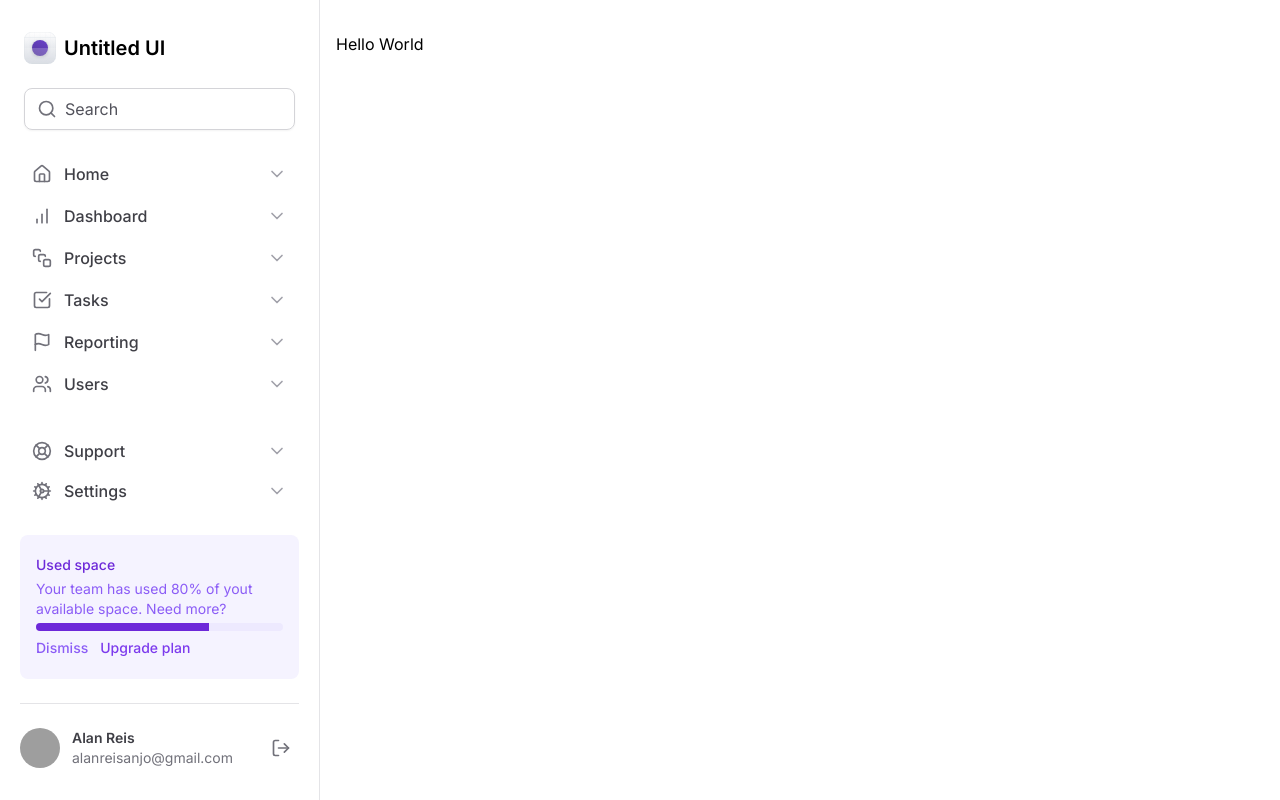
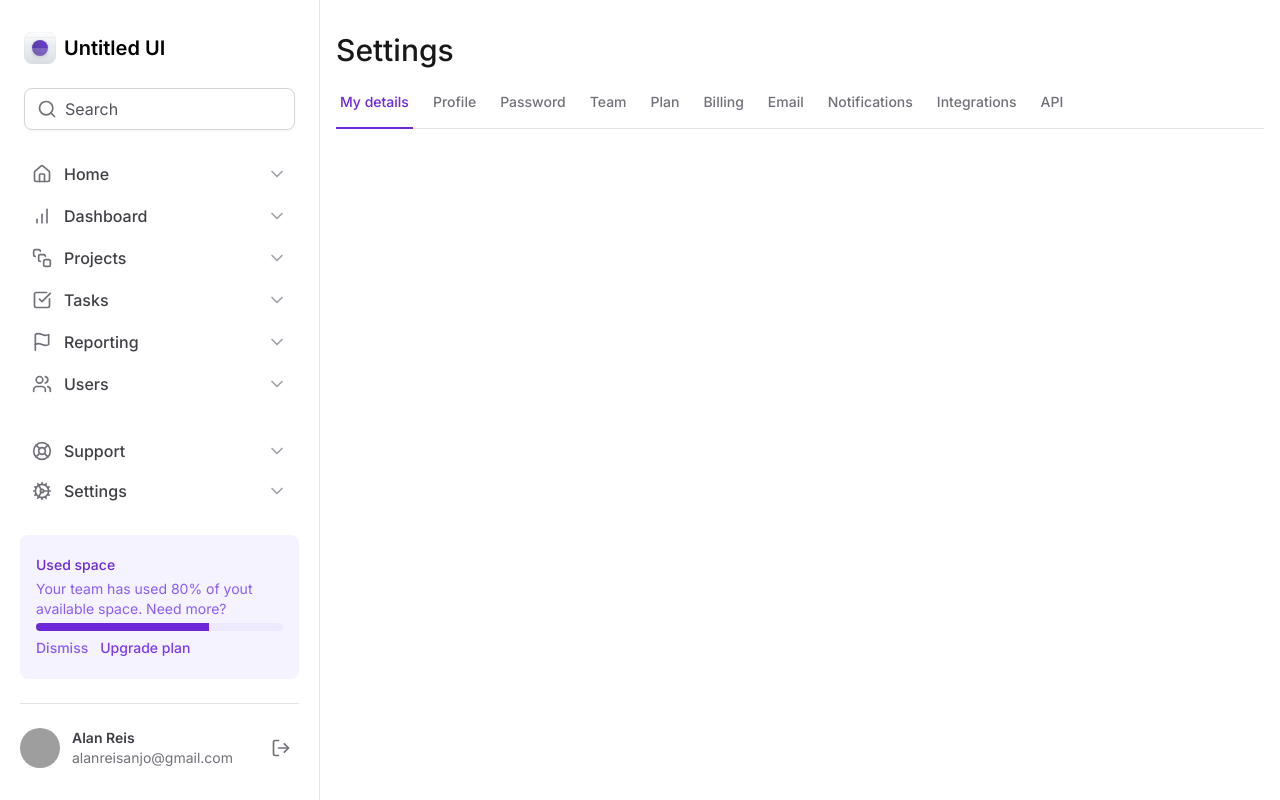
Before and after one commit to Hoyasumii/rocketseat-tailwind, a Next.js app: page / in a window 1280 px wide. Built offline with nearby package versions, Linux system fonts and the light colour scheme; grey boxes are pictures that could not be loaded.

Commit message:
Adição das tabs

```diff
--- a/app/layout.tsx
+++ b/app/layout.tsx
@@ -18,7 +18,7 @@ export default function RootLayout({
   children: React.ReactNode;
 }>) {
   return (
-    <html lang="en">
+    <html lang="en" className="antialiased">
       <body className={`${InterFont.className} min-h-svh grid grid-cols-app`}>
         <Sidebar />
         <main className="px-4 pb-12 pt-8">{children}</main>
--- a/app/page.tsx
+++ b/app/page.tsx
@@ -1,3 +1,10 @@
+import { Tabs } from "@/components";
+
 export default function Home() {
-  return <>Hello World</>;
+  return (
+    <>
+      <h1 className="text-3xl font-medium text-zinc-900">Settings</h1>
+      <Tabs />
+    </>
+  );
 }
--- /dev/null
+++ b/components/Tabs/TabItem.tsx
@@ -0,0 +1,24 @@
+"use client";
+
+import * as Tabs from "@radix-ui/react-tabs";
+import { motion } from "framer-motion";
+
+type Props = {
+  title: string;
+  selected?: boolean;
+};
+
+export function TabItem({ title, selected = false }: Props) {
+  return (
+    <Tabs.Trigger
+      value={title}
+      className="relative px-1 pb-4 text-sm font-medium text-zinc-500 hover:text-violet-700 data-[state=active]:text-violet-700"
+    >
+      <span>{title}</span>
+
+      {selected && (
+        <motion.div layoutId="activeTab" className="absolute -bottom-px left-0 right-0 h-0.5 bg-violet-700" />
+      )}
+    </Tabs.Trigger>
+  );
+}
--- /dev/null
+++ b/components/Tabs/index.tsx
@@ -0,0 +1,26 @@
+"use client";
+
+import * as RadixTabs from "@radix-ui/react-tabs";
+import { TabItem } from "./TabItem";
+import { useState } from "react";
+
+export function Tabs() {
+  const [active, setActive] = useState<string>("My details");
+
+  return (
+    <RadixTabs.Root value={active} onValueChange={setActive}>
+      <RadixTabs.List className="mt-6 flex w-full items-stretch gap-4 border-b border-zinc-200">
+        <TabItem title="My details" selected={"My details" === active} />
+        <TabItem title="Profile" selected={"Profile" === active} />
+        <TabItem title="Password" selected={"Password" === active} />
+        <TabItem title="Team" selected={"Team" === active} />
+        <TabItem title="Plan" selected={"Plan" === active} />
+        <TabItem title="Billing" selected={"Billing" === active} />
+        <TabItem title="Email" selected={"Email" === active} />
+        <TabItem title="Notifications" selected={"Notifications" === active} />
+        <TabItem title="Integrations" selected={"Integrations" === active} />
+        <TabItem title="API" selected={"API" === active} />
+      </RadixTabs.List>
+    </RadixTabs.Root>
+  );
+}
--- a/components/index.tsx
+++ b/components/index.tsx
@@ -2,3 +2,4 @@ export { Sidebar } from "./Sidebar";
 export { default as Svg } from "./Svg";
 export * as Input from "./Input";
 export { Progress } from "./Progress";
+export {Tabs} from './Tabs';
--- a/package.json
+++ b/package.json
@@ -9,6 +9,8 @@
     "lint": "next lint"
   },
   "dependencies": {
+    "@radix-ui/react-tabs": "^1.1.0",
+    "framer-motion": "^11.5.4",
     "lucide-react": "^0.439.0",
     "next": "14.2.8",
     "react": "^18",
```
Also changed, not shown: 1 other file (tests, documents, lock files or other folders).
